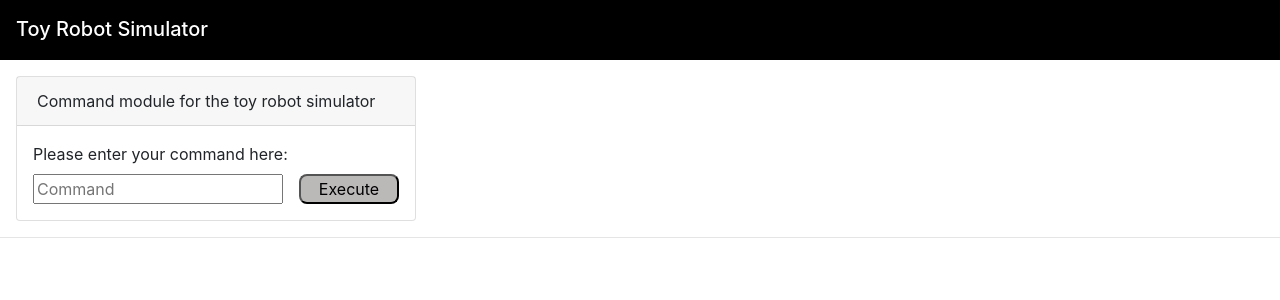
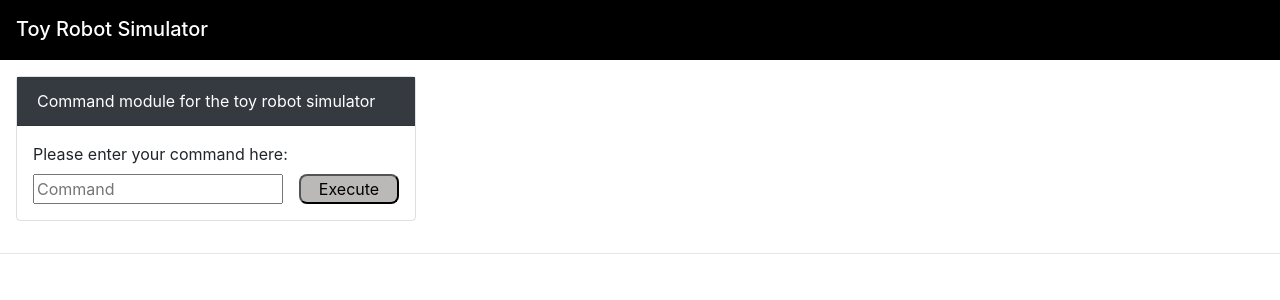
Before and after one commit to mithunprem/toyrobotsimulator, a React (Create React App) app: page / in a window 1280 px wide. Shown: the top 300 px of the page. Built offline with nearby package versions, Linux system fonts and the light colour scheme.

Commit message:
Changes to show the command list for every successful command executed.

```diff
--- a/src/Components/CommandInput/commandInput.scss
+++ b/src/Components/CommandInput/commandInput.scss
@@ -1,19 +1,12 @@
 .command-input-wrapper {
   width: 400px;
-  position: relative;
-  display: flex;
-  flex-direction: column;
-  min-width: 0;
-  word-wrap: break-word;
-  background-color: #fff;
-  background-clip: border-box;
-  border: 1px solid rgba(0,0,0,.125);
+  border: 1px solid #00000020;
   border-radius: .25rem;
 
   .command-input-title {
     padding: .75rem 1.25rem;
-    margin-bottom: 0;
-    background-color: rgba(0,0,0,.03);
-    border-bottom: 1px solid rgba(0,0,0,.125);
+    background-color: #343a40;
+    color: white;
+    border-bottom: 1px solid #00000020;
   }
 }
--- /dev/null
+++ b/src/Containers/CommandModule/commandModule.scss
@@ -0,0 +1,5 @@
+.command-module-wrapper {
+  position: relative;
+  display: flex;
+  flex-direction: column;
+}
--- a/src/Containers/CommandModule/index.js
+++ b/src/Containers/CommandModule/index.js
@@ -1,7 +1,9 @@
 import React, { Component, Fragment } from 'react';
 import CommandInput from '../../Components/CommandInput';
+import CommandList from '../../Components/CommandList';
 import Report from '../../Components/Report';
 import processCommand from '../../Utils/commandProcessor';
+import './commandModule.scss';
 
 export default class CommandModule extends Component {
 
@@ -35,6 +37,7 @@ export default class CommandModule extends Component {
           }
         </div>
         <hr />
+        <CommandList commandList={commandList} />
       </Fragment>
     );
   }
```
